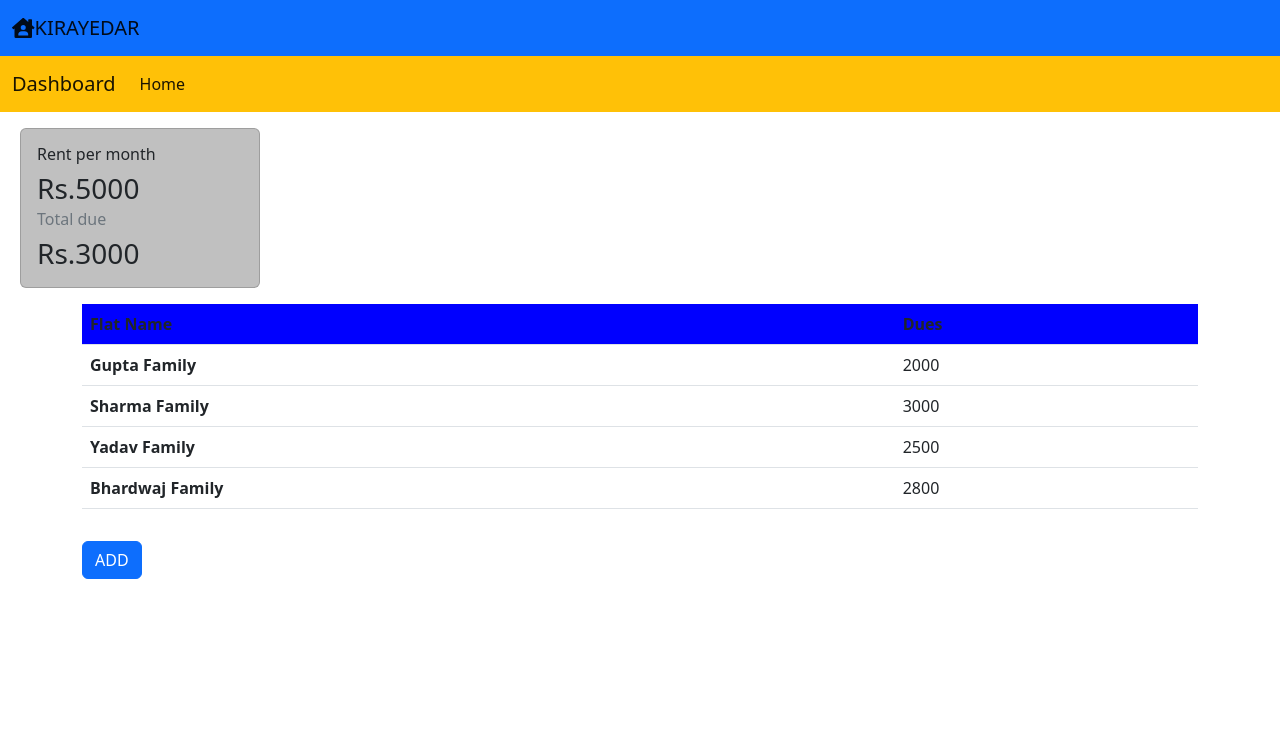
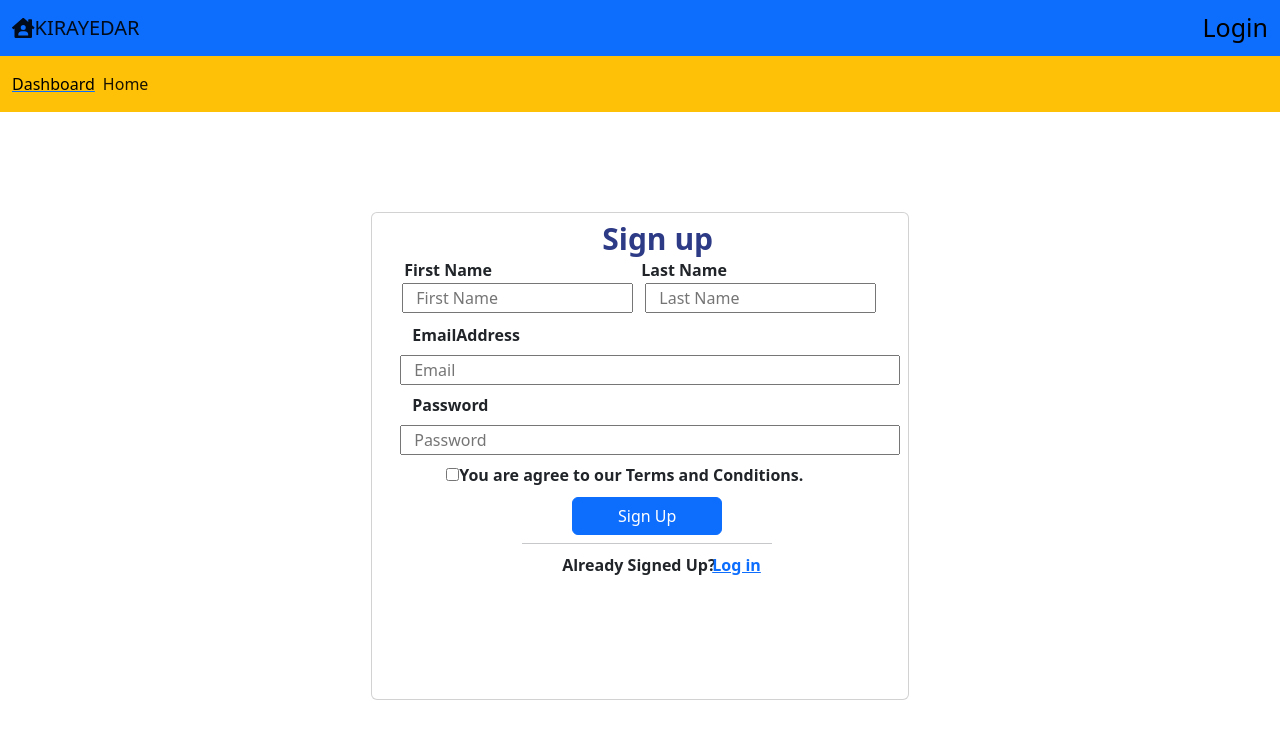
Before and after one commit to balramg7/ownerflats, a React (Create React App) app: page /signup in a window 1280 px wide. Shown: the top 738 px of the page. Built offline with nearby package versions, Linux system fonts and the light colour scheme.

Commit message:
new files

```diff
--- a/src/App.js
+++ b/src/App.js
@@ -1,18 +1,32 @@
 import "./App.css";
-import Navbar from "./component/Navbar";
-import Card from "./component/Card";
-import Table from "./component/Table";
+// import Card from "./component/Card";
+// import Table from "./component/Table";
+import { BrowserRouter, Route, Routes } from "react-router-dom";
+import Header from "./component/Header";
+import Dashboard from "./component/content/Dashboard";
+import Login from "./component/content/Authentication/Login";
+import Signup from "./component/content/Authentication/Signup";
 
 function App() {
     return (
         <>
-            <Navbar />
-            <div className="container my-3 mx-2">
+
+            <BrowserRouter>
+            <Header />
+           <Routes>
+           <Route path="/login" element={<Login/>}/>
+           <Route path="/signup" element={<Signup/>}/>
+            <Route path="/dashboard" element={<Dashboard/>}/>
+           </Routes>
+            </BrowserRouter>
+            {/* <div className="container my-3 mx-2">
                 <Card />
             </div>
             <div className="container">
                 <Table />
-            </div>
+            </div>  */}
+            {/* <Header/> */}
+
         </>
     );
 }
--- a/src/component/Card.js
+++ /dev/null
@@ -1,16 +0,0 @@
-import React from 'react'
-
-export default function Card() {
-  return (
-    <div>
-      <div className="card" style={{ width: '15rem' , height: '10rem', borderBlockColor: 'blackSolid', backgroundColor: 'silver'}}>
-      <div className="card-body">
-      <h6 className="card-title">Rent per month</h6>
-      <h3 className="card-title">Rs.5000</h3>
-      <h6 className="card-subtitle mb-2 text-muted">Total due</h6>
-      <h3 className="card-title">Rs.3000</h3>
-      </div>
-      </div>
-    </div>
-  )
-}
--- a/src/component/Navbar.js
+++ b/src/component/Header.js
@@ -1,22 +1,48 @@
 import React from 'react'
 import {FontAwesomeIcon} from '@fortawesome/react-fontawesome';
 import {faHouseUser} from '@fortawesome/free-solid-svg-icons';
+import { Link } from 'react-router-dom';
 
 
-    export default function Navbar()  {
+    export default function Header()  {
       return (
         <>
           <nav className="navbar bg-primary">
             <div className="container-fluid">
-            <a className="navbar-brand" href="logo">
-            <FontAwesomeIcon icon={faHouseUser} />
-            KIRAYEDAR
-            </a>
-            </div>
+              <a className="navbar-brand" href="logo">
+              <FontAwesomeIcon icon={faHouseUser} />
+              KIRAYEDAR
+              </a>
+              <Link to="/login">
+                <div
+                  style={{
+                  position: "end",
+                  top: "20px",
+                  left: "100%",
+                  color: "black",
+                  fontSize: "25px",
+                    }}>
+                    Login
+                </div>
+                </Link>
+              </div>
           </nav>
           <nav className="navbar navbar-expand-lg bg-warning">
               <div className="container-fluid">
-                <a className="navbar-brand" href='dashboard'>Dashboard</a>
+
+                <Link to="/dashboard">
+        <div
+          style={{
+            position: "initial",
+            top: "20px",
+            left: "700%",
+            color: "black",
+            fontSize: "16px",
+          }}
+        >
+          Dashboard
+        </div>
+      </Link>
                 <button className="navbar-toggler"type="button" data-bs-toggle="collapse" data-bs-target="#navbarSupportedContent" aria-controls="navbarSupportedContent" aria-expanded="false" aria-label="Toggle navigation">
                 <span className="navbar-toggler-icon"></span>
                 </button>
--- /dev/null
+++ b/src/component/content/Authentication/Login.js
@@ -0,0 +1,128 @@
+import React from "react";
+import { Link } from "react-router-dom";
+
+const Login = () => {
+  const test = () => "";
+  return (
+    <>
+      {" "}
+      <div
+        className="card"
+        style={{
+          width: "35%",
+          height: "55vh",
+          marginLeft: "auto",
+          marginRight: "auto",
+          marginTop: "100px",
+          position: "relative",
+        }}
+      >
+        <span
+          className="fw-bold"
+          style={{
+            fontSize: "30px",
+            width: "100px",
+            color: "#2D3A86",
+            position: "absolute",
+            top: "3px",
+            left: "180px",
+          }}
+        >
+          Log In
+        </span>
+        <form onSubmit={test}>
+          <div className="form-group">
+            <div
+              className="row"
+              style={{
+                position: "absolute",
+                top: "40px",
+                left: "50px",
+              }}
+            >
+              <label className="mb-2" htmlFor="email">
+                <b>Email:</b>
+              </label>
+              <input
+                style={{ width: "400px" }}
+                id="email"
+                type="email"
+                placeholder="Email"
+                onChange={test}
+              />
+            </div>
+            <div
+              className="row"
+              style={{
+                position: "absolute",
+                top: "120px",
+                left: "50px",
+              }}
+            >
+              <label className="mb-2" htmlFor="password">
+                <b>Password:</b>
+              </label>
+              <input
+                style={{ width: "400px" }}
+                type="password"
+                id="password"
+                placeholder="Password"
+                onChange={test}
+              />
+            </div>
+          </div>
+        </form>
+
+        <div
+          style={{
+            position: "absolute",
+            top: "170px",
+            left: "130px",
+          }}
+        >
+          <button
+            type="submit"
+            className="btn btn-primary mt-4"
+            style={{ width: "200px" }}
+          >
+            Log In
+          </button>
+        </div>
+        <div>
+          <hr
+            className="fw-bold"
+            style={{ marginTop: "245px", width: "250px", marginLeft: "105px" }}
+          ></hr>
+        </div>
+        <span
+          style={{
+            position: "absolute",
+            top: "255px",
+            left: "150px",
+          }}
+        >
+          <h6>Haven't signed up yet?</h6>
+        </span>
+        <span
+          style={{
+            position: "absolute",
+            top: "260px",
+            left: "180px",
+          }}
+        >
+          <Link to="/SignUp">
+            <button
+              type="submit"
+              className="btn btn-primary mt-4"
+              style={{ width: "100px" }}
+            >
+              Sign Up
+            </button>
+          </Link>
+        </span>
+      </div>
+    </>
+  );
+};
+
+export default Login;
--- /dev/null
+++ b/src/component/content/Authentication/Signup.js
@@ -0,0 +1,162 @@
+import React from "react";
+import { Link } from "react-router-dom";
+
+const Signup = () => {
+  const test = () => "";
+  return (
+    <div
+      className="card"
+      style={{
+        width: "42%",
+        height: "61vh",
+        marginLeft: "auto",
+        marginRight: "auto",
+        marginTop: "100px",
+        position: "relative",
+      }}
+    >
+      <span
+        className="fw-bold"
+        style={{
+          fontSize: "30px",
+          width: "200px",
+          color: "#2D3A86",
+          position: "absolute",
+          top: "3px",
+          left: "230px",
+        }}
+      >
+        Sign up
+      </span>
+      <form onSubmit={test}>
+        <div className="form-group">
+          <div className="row">
+            <label
+              htmlFor="Fname"
+              style={{ position: "absolute", top: "45px", left: "20px" }}
+            >
+              <b>First Name</b>
+            </label>
+            <input
+              style={{
+                width: "43%",
+                position: "absolute",
+                top: "70px",
+                left: "30px",
+              }}
+              type="text"
+              placeholder="First Name"
+              id="Fname"
+              onChange={test}
+            />
+            <label
+              htmlFor="Lname"
+              style={{ position: "absolute", top: "45px", left: "48%" }}
+            >
+              <b>Last Name</b>
+            </label>
+            <input
+              style={{
+                width: "43%",
+                position: "absolute",
+                top: "70px",
+                left: "51%",
+              }}
+              type="text"
+              placeholder="Last Name"
+              id="Lname"
+              onChange={test}
+            />
+          </div>
+          <div
+            className="row"
+            style={{
+              position: "absolute",
+              top: "110px",
+              left: "40px",
+            }}
+          >
+            <label className="mb-2 " htmlFor="email">
+              <b>EmailAddress</b>
+            </label>
+            <input
+              style={{ width: "500px" }}
+              id="email"
+              type="email"
+              placeholder="Email"
+              onChange={test}
+            />
+          </div>
+          <div
+            className="row"
+            style={{
+              position: "absolute",
+              top: "180px",
+              left: "40px",
+            }}
+          >
+            <label className="mb-2" htmlFor="password">
+              <b>Password</b>
+            </label>
+            <input
+              style={{ width: "500px" }}
+              type="password"
+              id="password"
+              placeholder="Password"
+              onChange={test}
+            />
+          </div>
+        </div>
+      </form>
+      <div
+        className="fw-bold ms-4"
+        style={{ position: "absolute", top: "250px", left: "50px" }}
+      >
+        <input type="checkbox" id="check" value="Check" onChange={test} />
+        You are agree to our Terms and Conditions.
+      </div>
+      <span
+        style={{
+          position: "absolute",
+          top: "260px",
+          left: "200px",
+        }}
+      >
+        <button
+          type="submit"
+          className="btn btn-primary mt-4"
+          style={{ width: "150px" }}
+        >
+          Sign Up
+        </button>
+      </span>
+      <div>
+        <hr
+          className="fw-bold"
+          style={{ marginTop: "330px", width: "250px", marginLeft: "150px" }}
+        ></hr>
+      </div>
+      <div
+        className="fw-bold"
+        style={{
+          position: "absolute",
+          top: "340px",
+          left: "190px",
+        }}
+      >
+        Already Signed Up?
+        <span
+          style={{
+            position: "absolute",
+            left: "150px",
+            width: "100px",
+          }}
+        >
+          <Link to="/">Log in</Link>
+        </span>
+      </div>
+    </div>
+  );
+};
+
+export default Signup;
--- a/src/component/Table.js
+++ b/src/component/content/Dashboard.js
@@ -1,10 +1,19 @@
 import React from 'react'
 
-export default function Table() {
-
+export default function Dashboard() {
   return (
     <>
-      <div>
+       <div>
+      <div className="card" style={{ width: '15rem' , height: '10rem', borderBlockColor: 'blackSolid', backgroundColor: 'silver'}}>
+      <div className="card-body">
+      <h6 className="card-title">Rent per month</h6>
+      <h3 className="card-title">Rs.5000</h3>
+      <h6 className="card-subtitle mb-2 text-muted">Total due</h6>
+      <h3 className="card-title">Rs.3000</h3>
+      </div>
+      </div>
+    </div>
+    <div>
         <table className="table striped bordered hover">
     <thead style={{backgroundColor: 'blue'}}>
       <tr>
@@ -35,6 +44,6 @@
       <div>
         <button className="btn btn-primary my-3">ADD</button>
       </div>
-      </>
+    </>
   )
-}
+};
```
Also changed, not shown: package.json (+7 -6 lines), src/component/content/FlatDetails/Info.js (added), 1 other file (tests, documents, lock files or other folders).
